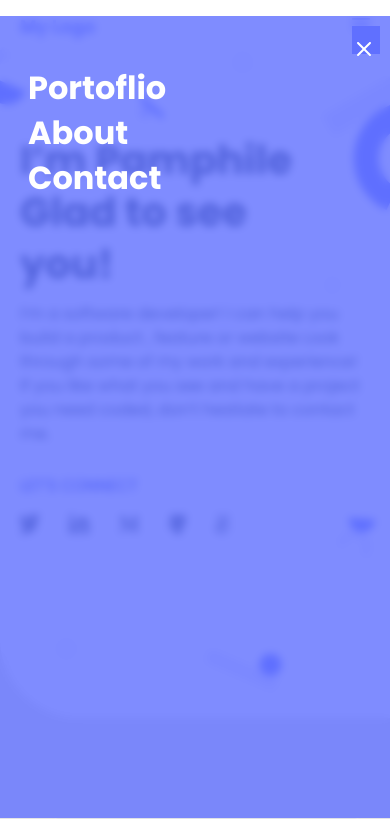
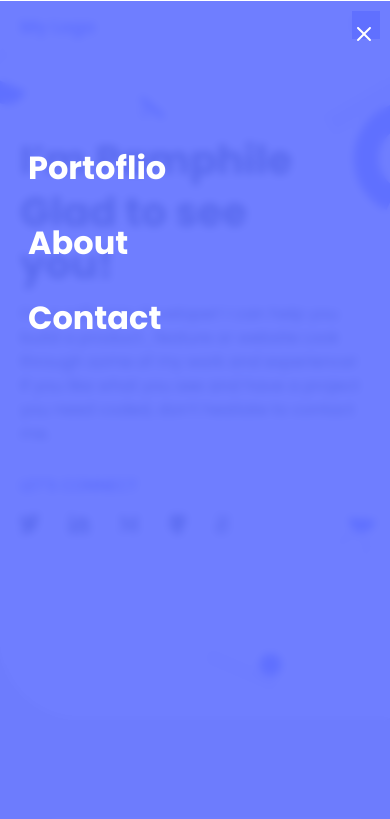
Before and after one commit to Pamphilemkp/My_professional_portfolio, a website: page index.html in a window 390 px wide. Both pictures are taken after a click on the picture 361 px from the left and 23 px from the top of the page. Shown: the top 819 px of the page. Drawn offline with Linux system fonts and the light colour scheme.

Commit message:
mobile menu changes made

```diff
--- a/style.css
+++ b/style.css
@@ -52,11 +52,11 @@
     position: fixed;
     left: 0;
     right: 0;
-    top: 0;
+    top: -15px;
     bottom: 0;
-    height: 95vh;
+    height: 100%;
     width: 100vw;
-    background-color: rgba(96, 112, 255, 0.8);
+    background-color: rgba(96, 112, 255, 0.9);
     -moz-backdrop-filter: blur(4px);
     -mebkit-backdrop-filter: blur(4px);
     backdrop-filter: blur(4px);
@@ -91,7 +91,7 @@
 
   .hamburgeur li:nth-child(1) {
     position: absolute;
-    top: 50px;
+    top: 145px;
     left: 28px;
     font-family: 'Poppins', serif;
     font-style: normal;
@@ -104,7 +104,7 @@
 
   .hamburgeur li:nth-child(2) {
     position: absolute;
-    top: 95px;
+    top: 220px;
     left: 28px;
     font-family: 'Poppins', serif;
     font-style: normal;
@@ -117,7 +117,7 @@
 
   .hamburgeur li:nth-child(3) {
     position: absolute;
-    top: 140px;
+    top: 295px;
     left: 28px;
     font-family: 'Poppins', serif;
     font-style: normal;
```
